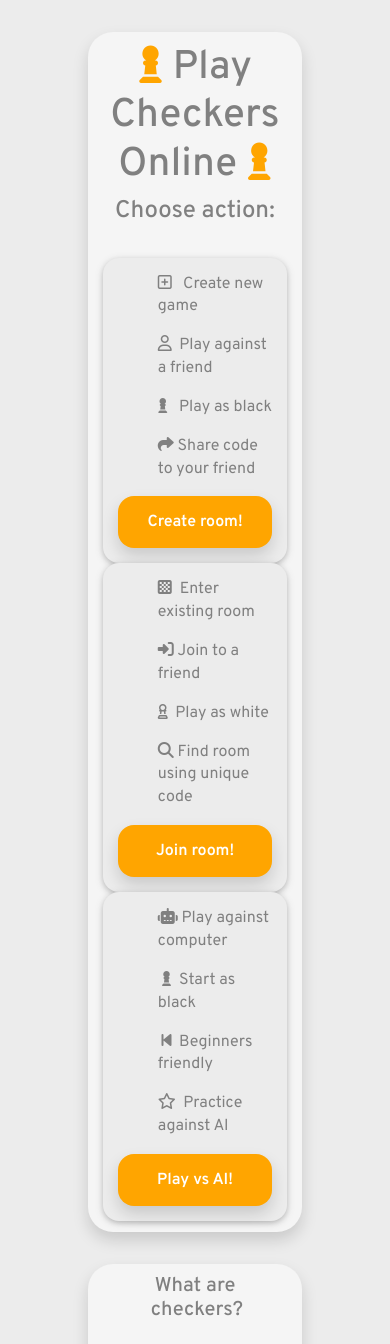
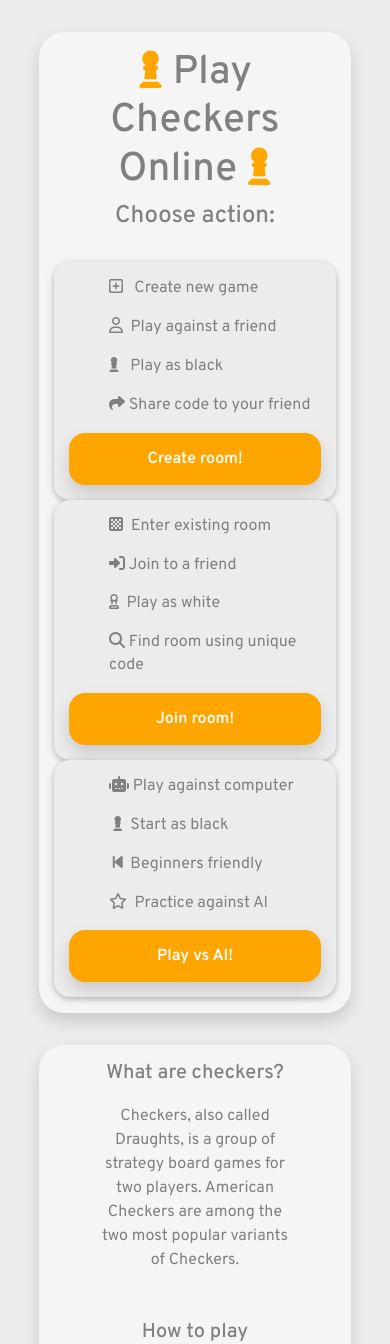
Before and after one commit to mkrol1997/PyCheck, a Flask app: page / in a window 390 px wide. Shown: the part 76-1420 px from the top of the page. Run offline with Flask 3, Linux system fonts and the light colour scheme; parts of the project's set-up code (start-up, migrations or seed data) failed here and were passed over; some libraries are stand-ins or nearby versions.

Commit message:
Responsive dashboard cards

```diff
--- a/checkers_app/checkers/static/css/home.css
+++ b/checkers_app/checkers/static/css/home.css
@@ -1,3 +1,17 @@
+@media (max-width:1000px) {
+    .section-wrapper {
+        width: 90vw !important;
+    }
+}
+
+
+@media (max-width:1300px) {
+    .section-wrapper {
+        width: 80vw !important;
+    }
+}
+
+
 .card-deck {
     display: block;
     margin: 0 0px 0px;
@@ -6,7 +20,6 @@
     border-radius: 2px;
     box-shadow: 0 2px 5px 0 rgba(0,0,0,0.16),0 2px 10px 0 rgba(0,0,0,0.12);
     transition: box-shadow .25s;
-    height: auto;
     animation: fade-up 0.7s;
 }
 
--- a/checkers_app/checkers/templates/home.html
+++ b/checkers_app/checkers/templates/home.html
@@ -12,9 +12,10 @@
                     Choose action:
                 </h4>
             </div>
-            <div>
-                <div class="row justify-content-center align-items-start">
-                    <div class="col-xs-10 col-sm-10 col-lg-4 my-xs-3 my-sm-3 my-xs-5">
+
+
+            <div class="row flex-row justify-content-center align-items-start">
+                <div class="col-xs-10 col-sm-10 col-lg-4 my-xs-3 my-sm-3 my-xs-5 flex-fill">
                     <div class="card-deck" style="border-radius: 1rem">
                         <div class="card-content">
                             <ul>
@@ -25,7 +26,8 @@
                             </ul>
                             <div class="btn shadow w-100 card-read-more align-bottom"
                                  style="border-radius: 1rem; background-color: orange">
-                                    <a href="{{ url_for('main.create_room') }}" class="btn btn-block">
+                                <a href="{{ url_for('main.create_room', game_mode='pvp' ) }}"
+                                   class="btn btn-block">
                                     Create room!
                                 </a>
                             </div>
@@ -33,7 +35,7 @@
                     </div>
                 </div>
 
-                    <div class="col-xs-10 col-sm-10 col-lg-4 h-100 my-xs-3 my-sm-3  my-xs-5">
+                <div class="col-xs-10 col-sm-10 col-lg-4 my-xs-3 my-sm-3 my-xs-5">
                     <div class="card-deck" style="border-radius: 1rem">
                         <div class="card-content">
                             <ul>
@@ -52,7 +54,7 @@
                         </div>
                     </div>
                 </div>
-                    <div class="col-xs-10 col-sm-10 col-lg-4 my-xs-3 my-sm-3 my-xs-5">
+                <div class="col-xs-10 col-sm-10 col-lg-4 my-xs-3 my-sm-3 my-xs-5 mb-0">
                     <div class="card-deck" style="border-radius: 1rem">
 
                         <div class="card-content">
@@ -64,10 +66,9 @@
                             </ul>
                             <div class="btn shadow w-100 card-read-more align-bottom"
                                  style="border-radius: 1rem; background-color: orange">
-                                    <a href="" class="btn btn-block">
+                                <a href="{{ url_for('main.create_room', game_mode='pve') }}" class="btn btn-block">
                                     Play vs AI!
                                 </a>
-                                </div>
                             </div>
                         </div>
                     </div>
@@ -107,7 +108,8 @@
                     Board size!
                 </h5>
                 <p>
-                    In American Checkers, known also as English Draughts the board consists of 64 squares (8x8 checkerboard).
+                    In American Checkers, known also as English Draughts the board consists of 64 squares (8x8
+                    checkerboard).
                 </p>
                 <h5>
                     How to capture opponent’s pieces?
@@ -122,12 +124,14 @@
                     King Pawn?
                 </h5>
                 <p>
-                    When an uncrowned piece reaches the king row it turns into a king. In American Checkers a king moves only one square,
+                    When an uncrowned piece reaches the king row it turns into a king. In American Checkers a king moves
+                    only one square,
                     but unlike regular pieces, a king can move and capture backwards, too.
                     <br>
                     <br>
                     <strong>Would you like to learn more about American Checkers? Check out the
-                        <a href="https://en.wikipedia.org/wiki/Checkers" target="_blank">Wikipedia Guide</a> guide</strong>
+                        <a href="https://en.wikipedia.org/wiki/Checkers" target="_blank">Wikipedia Guide</a>
+                        guide</strong>
                 </p>
             </div>
             <div class="container">
@@ -162,7 +166,9 @@
                 <div class="modal-footer">
                     <button type="button" class="btn btn-secondary ml-auto text-white" data-dismiss="modal">Close
                     </button>
-                    <button onclick="checkRoom()" type="submit" class="btn mr-auto text-white" style="background-color: orange">Join!</button>
+                    <button onclick="checkRoom()" type="submit" class="btn mr-auto text-white"
+                            style="background-color: orange">Join!
+                    </button>
                 </div>
             </div>
         </div>
```
Lines whose indentation alone changed are shown as unchanged.
